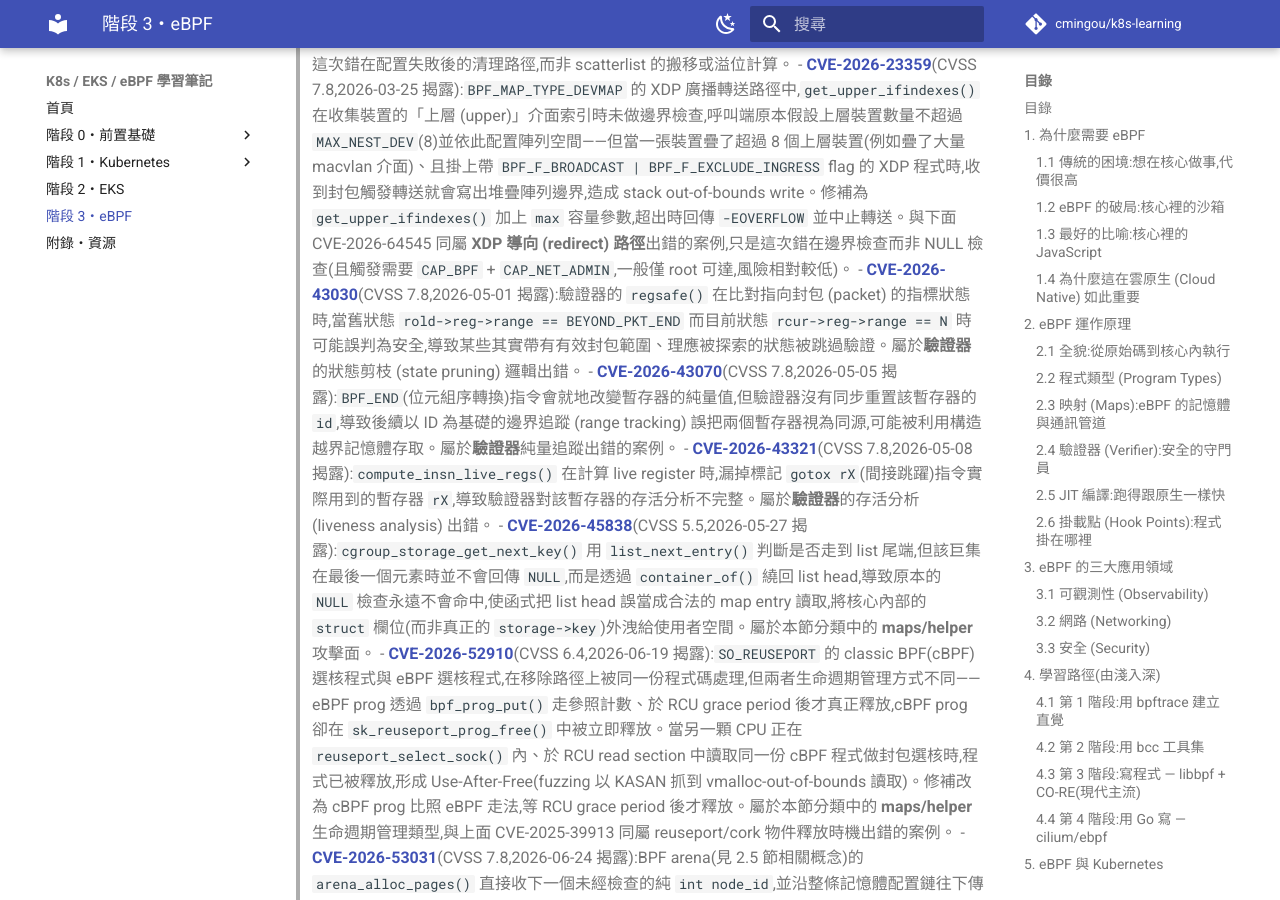
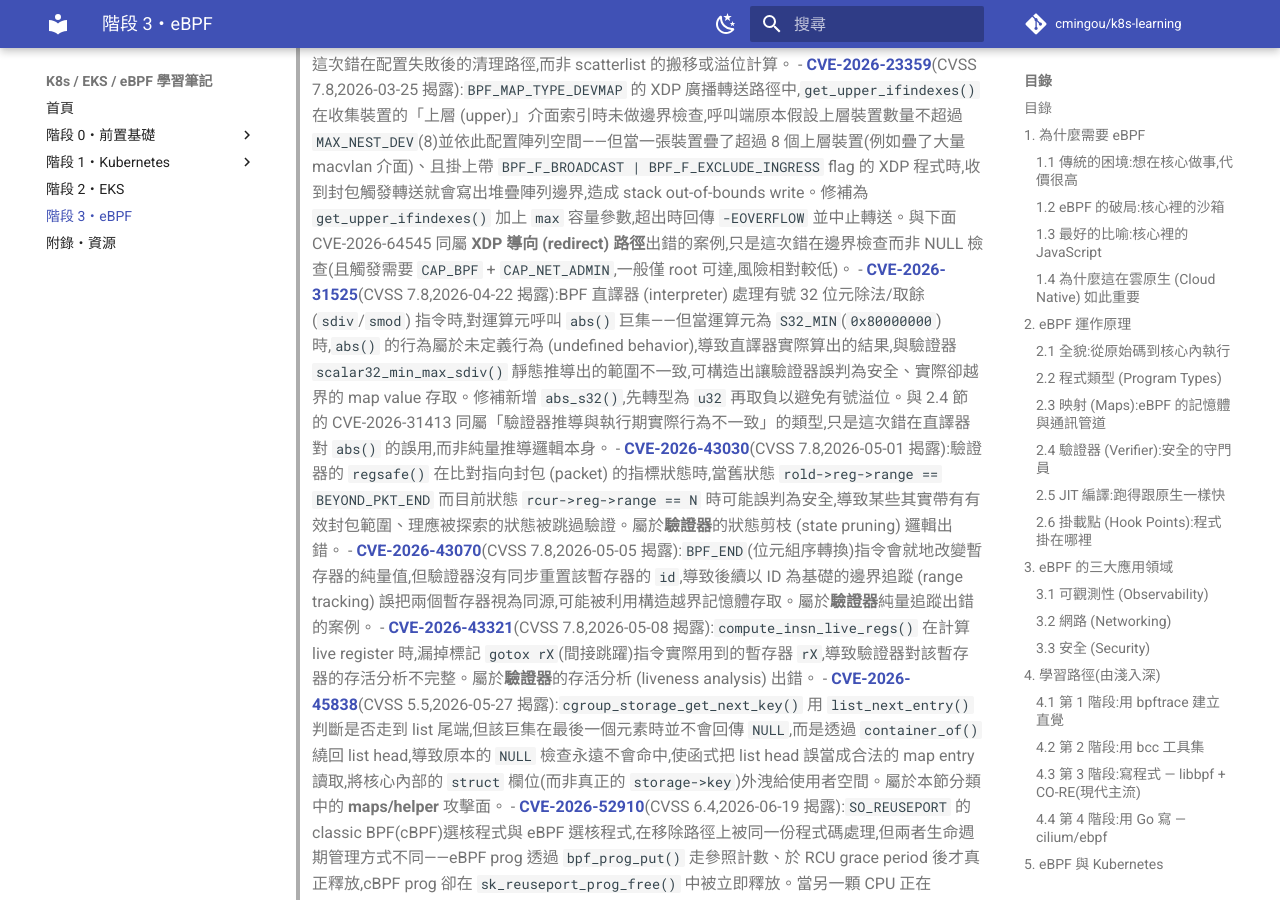
Before and after one commit to cmingou/k8s-learning, an MkDocs documentation site: the page built from docs/03-ebpf/README.md, in a window 1280 px wide and 900 px high, scrolled down 17036 px. Built offline with MkDocs 1.6.1 and Material for MkDocs 9.7.7, drawn with Linux system fonts in a browser that asks for light colours; comment, search, counter and statistics services are not loaded.

Commit message:
Add missing CVE-2026-31525 to eBPF list; document EKS multi-OIDC support
- eBPF: add CVE-2026-31525 (BPF interpreter sdiv/smod UB on S32_MIN,
  verifier/interpreter mismatch, CVSS 7.8, disclosed 2026-04-22), which
  was missing from the chronological CVE list between CVE-2026-23359 and
  CVE-2026-43030. Source: https://ubuntu.com/security/CVE-2026-31525
- EKS: document the 2026-08-24 AWS announcement that a single cluster
  can now associate up to 10 external OIDC identity providers (up from
  1), configured independently and coexisting with existing IAM auth.
  Source: https://aws.amazon.com/about-aws/whats-new/2026/08/amazon-eks-multiple-oidc-providers/

```diff
--- a/docs/03-ebpf/README.md
+++ b/docs/03-ebpf/README.md
@@ -526,6 +526,7 @@ eBPF 的功能與核心版本**強相關**。各功能登場的大致里程碑(
 > - **[CVE-2026-64548](https://ubuntu.com/security/CVE-2026-64548)**(CVSS 8.4,2026-07-27 揭露):同樣是 sockmap 攻擊面,`bpf_msg_push_data()` 在 scatterlist ring 空間不足、走進 copy-fallback 配置路徑時,以 `copy + len` 計算配置大小——但 `len` 是 BPF 程式可完全控制的 `ARG_ANYTHING` 參數,且兩者皆為 u32,未做溢位檢查就相加,可構造 `len` 使總和整數溢位成一個很小的值,造成配置的緩衝區過小,後續 `memcpy` 寫入超出邊界,導致 heap 記憶體毀損。修補是在配置前加一行溢位檢查 `if (unlikely(copy + len < copy)) return -EINVAL;`(核心 commit [`0c0a8ed85349`](https://github.com/torvalds/linux/commit/0c0a8ed85349dae298712d79cb276acfeb794d82),"bpf, sockmap: reject overflowing copy + len in bpf_msg_push_data()")。與上面 CVE-2026-63830 同屬 sockmap/scatterlist 機制出錯的案例,只是這次錯在整數溢位而非 bit 同步。
 > - **[CVE-2025-39913](https://ubuntu.com/security/CVE-2025-39913)**(CVSS 7.8,2025-10 揭露):同屬 sockmap 攻擊面,比上面兩筆 2026 年案例早了約九個月。`tcp_bpf_send_verdict()` 在為訊息「corking」(透過 `bpf_msg_cork_bytes()` 觸發)配置 `psock->cork` 失敗時(例如以 fault injection 模擬記憶體不足),沒有呼叫 `sk_msg_free()` 回復先前 `sk_msg_alloc()` 對 `sk->sk_forward_alloc` 所做的變更,導致該 `sk_msg` 物件的參照計數與記憶體追蹤狀態不一致,形成 Use-After-Free,可能被本地攻擊者用於權限提升或核心資訊洩漏。與上面 CVE-2026-63830、CVE-2026-64548 同屬 sockmap/cork 生命週期管理出錯的類型,只是這次錯在配置失敗後的清理路徑,而非 scatterlist 的搬移或溢位計算。
 > - **[CVE-2026-23359](https://ubuntu.com/security/CVE-2026-23359)**(CVSS 7.8,2026-03-25 揭露):`BPF_MAP_TYPE_DEVMAP` 的 XDP 廣播轉送路徑中,`get_upper_ifindexes()` 在收集裝置的「上層 (upper)」介面索引時未做邊界檢查,呼叫端原本假設上層裝置數量不超過 `MAX_NEST_DEV`(8)並依此配置陣列空間——但當一張裝置疊了超過 8 個上層裝置(例如疊了大量 macvlan 介面)、且掛上帶 `BPF_F_BROADCAST | BPF_F_EXCLUDE_INGRESS` flag 的 XDP 程式時,收到封包觸發轉送就會寫出堆疊陣列邊界,造成 stack out-of-bounds write。修補為 `get_upper_ifindexes()` 加上 `max` 容量參數,超出時回傳 `-EOVERFLOW` 並中止轉送。與下面 CVE-2026-64545 同屬 **XDP 導向 (redirect) 路徑**出錯的案例,只是這次錯在邊界檢查而非 NULL 檢查(且觸發需要 `CAP_BPF` + `CAP_NET_ADMIN`,一般僅 root 可達,風險相對較低)。
+> - **[CVE-2026-31525](https://ubuntu.com/security/CVE-2026-31525)**(CVSS 7.8,2026-04-22 揭露):BPF 直譯器 (interpreter) 處理有號 32 位元除法/取餘 (`sdiv`/`smod`) 指令時,對運算元呼叫 `abs()` 巨集——但當運算元為 `S32_MIN`(`0x80000000`)時,`abs()` 的行為屬於未定義行為 (undefined behavior),導致直譯器實際算出的結果,與驗證器 `scalar32_min_max_sdiv()` 靜態推導出的範圍不一致,可構造出讓驗證器誤判為安全、實際卻越界的 map value 存取。修補新增 `abs_s32()`,先轉型為 `u32` 再取負以避免有號溢位。與 2.4 節的 CVE-2026-31413 同屬「驗證器推導與執行期實際行為不一致」的類型,只是這次錯在直譯器對 `abs()` 的誤用,而非純量推導邏輯本身。
 > - **[CVE-2026-43030](https://ubuntu.com/security/CVE-2026-43030)**(CVSS 7.8,2026-05-01 揭露):驗證器的 `regsafe()` 在比對指向封包 (packet) 的指標狀態時,當舊狀態 `rold->reg->range == BEYOND_PKT_END` 而目前狀態 `rcur->reg->range == N` 時可能誤判為安全,導致某些其實帶有有效封包範圍、理應被探索的狀態被跳過驗證。屬於**驗證器**的狀態剪枝 (state pruning) 邏輯出錯。
 > - **[CVE-2026-43070](https://ubuntu.com/security/CVE-2026-43070)**(CVSS 7.8,2026-05-05 揭露):`BPF_END`(位元組序轉換)指令會就地改變暫存器的純量值,但驗證器沒有同步重置該暫存器的 `id`,導致後續以 ID 為基礎的邊界追蹤 (range tracking) 誤把兩個暫存器視為同源,可能被利用構造越界記憶體存取。屬於**驗證器**純量追蹤出錯的案例。
 > - **[CVE-2026-43321](https://ubuntu.com/security/CVE-2026-43321)**(CVSS 7.8,2026-05-08 揭露):`compute_insn_live_regs()` 在計算 live register 時,漏掉標記 `gotox rX`(間接跳躍)指令實際用到的暫存器 `rX`,導致驗證器對該暫存器的存活分析不完整。屬於**驗證器**的存活分析 (liveness analysis) 出錯。
```
Also changed, not shown: docs/02-eks/README.md (+2 -0 lines).
